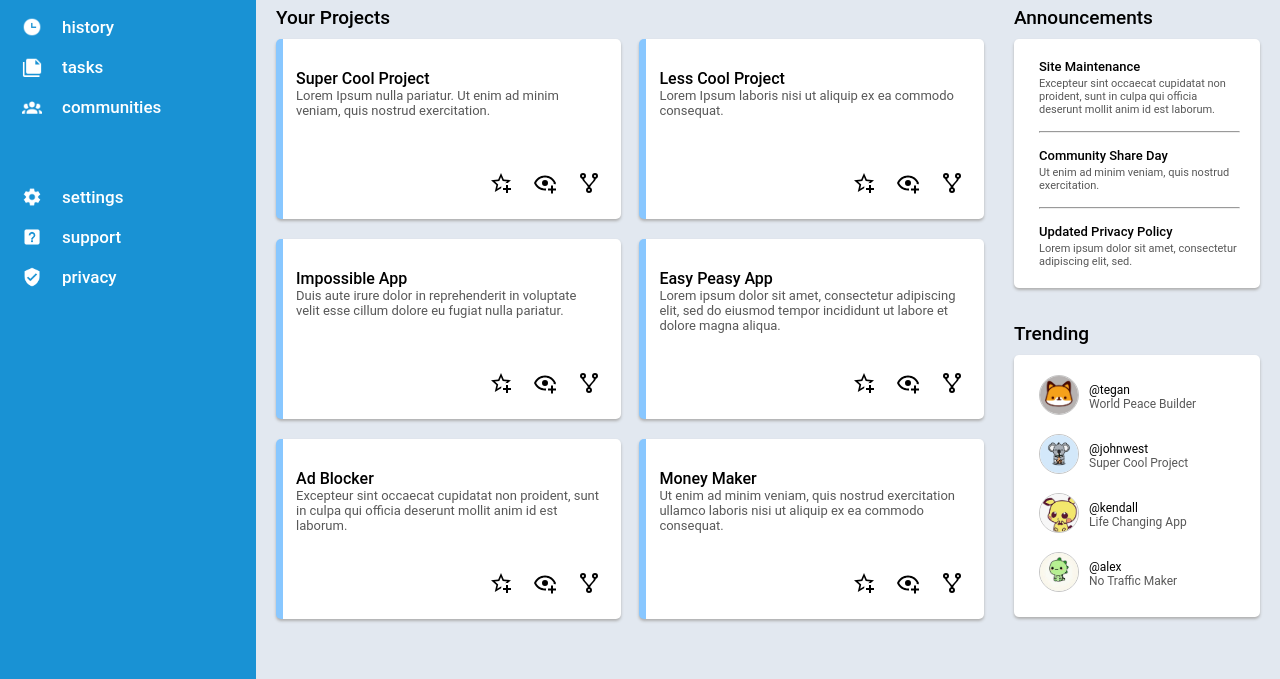
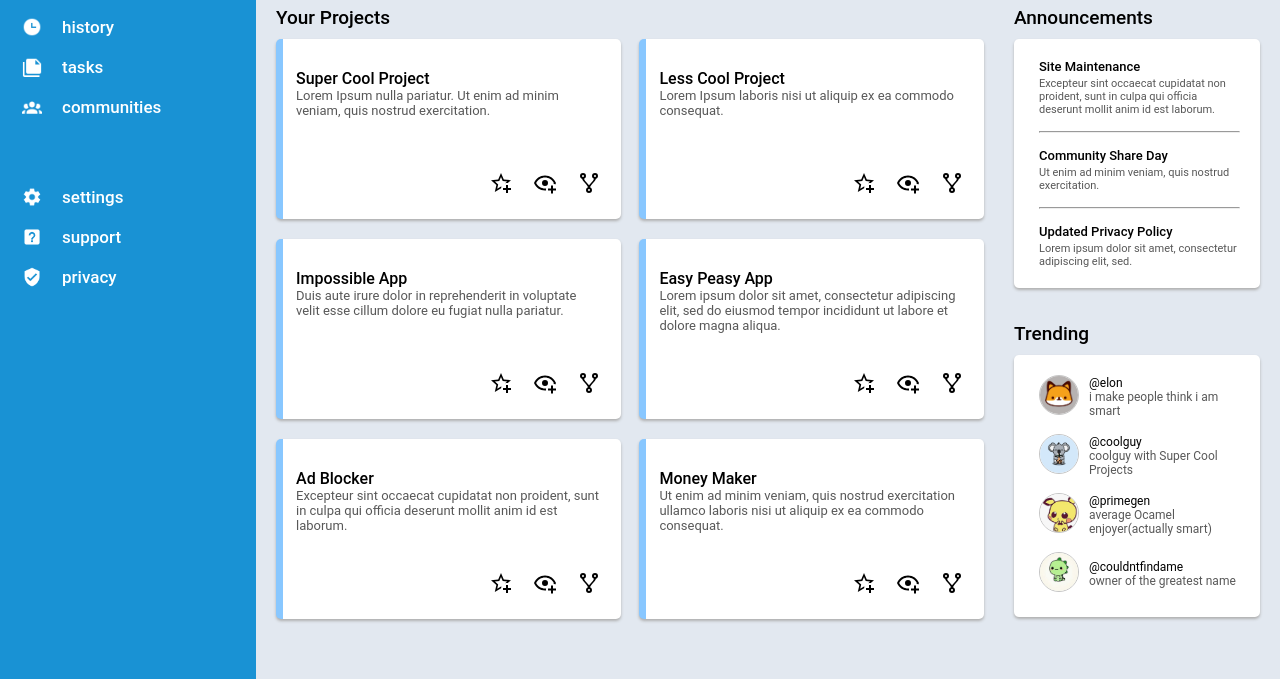
Before and after one commit to 0pama/admin-dashboard, a plain HTML site: page index.html in a window 1280 px wide. Shown: the part 188-867 px from the top of the page. Drawn offline with Linux system fonts and the light colour scheme.

Commit message:
added usernames

```diff
--- a/index.html
+++ b/index.html
@@ -197,29 +197,29 @@
                 <div class="trending-profile">
                     <div><img class="profile-pic-small" src="assets/images/Screen Shot 2022-03-25 at 4.54.47 PM.png"alt="trending profile image"></div>
                     <div class="trending-profile-info">
-                        <div class="trending-username">@tegan</div>
-                        <div class="trending-project">World Peace Builder</div>
+                        <div class="trending-username">@elon</div>
+                        <div class="trending-project">i  make people think i am smart</div>
                     </div>
                 </div>
                 <div class="trending-profile">
                     <div><img class="profile-pic-small" src="assets/images/admin.png" alt="trending profile image"></div>
                     <div class="trending-profile-info">
-                        <div class="trending-username">@johnwest</div>
-                        <div class="trending-project">Super Cool Project</div>
+                        <div class="trending-username">@coolguy</div>
+                        <div class="trending-project">coolguy with Super Cool Projects</div>
                     </div>
                 </div>
                 <div class="trending-profile">
                     <div><img class="profile-pic-small" src="assets/images/Screen Shot 2022-03-25 at 4.58.19 PM.png" alt="trending profile image"></div>
                     <div class="trending-profile-info">
-                        <div class="trending-username">@kendall</div>
-                        <div class="trending-project">Life Changing App</div>
+                        <div class="trending-username">@primegen</div>
+                        <div class="trending-project">average Ocamel enjoyer(actually smart)</div>
                     </div>
                 </div>
                 <div class="trending-profile">
                     <div><img class="profile-pic-small" src="assets/icons/068e542866ad718fad29978646f6998c.jpeg" alt="trending profile image"></div>
                     <div class="trending-profile-info">
-                        <div class="trending-username">@alex</div>
-                        <div class="trending-project">No Traffic Maker</div>
+                        <div class="trending-username">@couldntfindame</div>
+                        <div class="trending-project">owner of the greatest name</div>
                     </div>
                 </div>
             </div>
```
